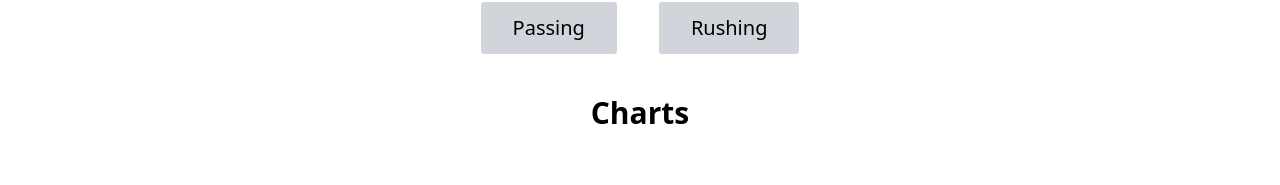
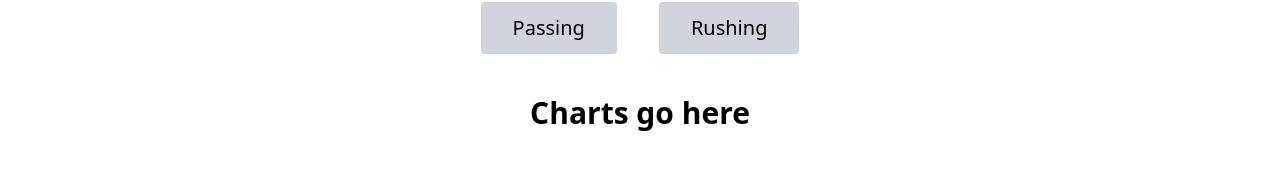
Before and after one commit to k-finken/Gatornetics, a Next.js app: page /players/1 in a window 1280 px wide. Shown: the part 434-619 px from the top of the page. Built offline with nearby package versions, Linux system fonts and the light colour scheme.

Commit message:
test commit

```diff
--- a/pages/players/[playerName].js
+++ b/pages/players/[playerName].js
@@ -58,7 +58,7 @@ const PlayerDetails = () => {
                     <button className="hover:text-white hover:bg-gray-600 lg:text-xl bg-gray-300 transition duration-150 ease-in-out focus:outline-white focus:ring-2 focus:ring-offset-2 ring-offset-indigo-700 focus:ring-white rounded rounded border border-white text-black px-4 sm:px-8 py-1 sm:py-3 text-sm ml-6 sm:ml-10">Rushing</button>
                 </div>
                 <div>
-                    <h1 className="mt-10 flex justify-center text-3xl font-bold">Charts</h1>
+                    <h1 className="mt-10 flex justify-center text-3xl font-bold">Charts go here</h1>
                 </div>
             </div>
             <Footer/>
```
